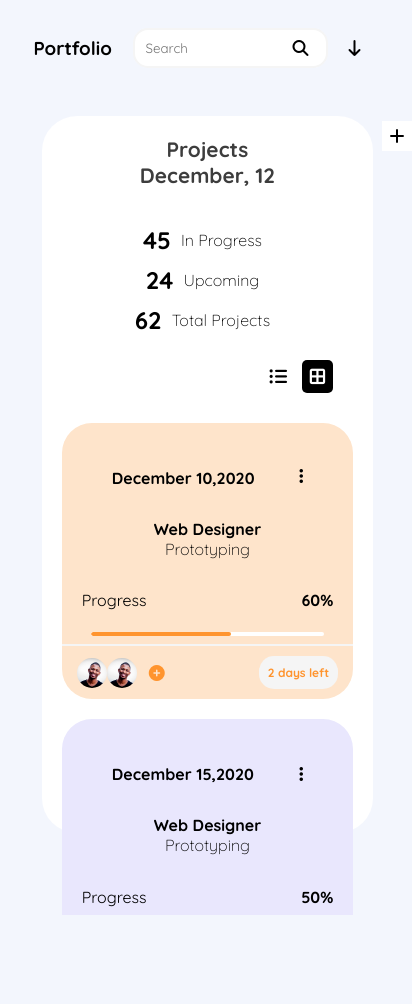
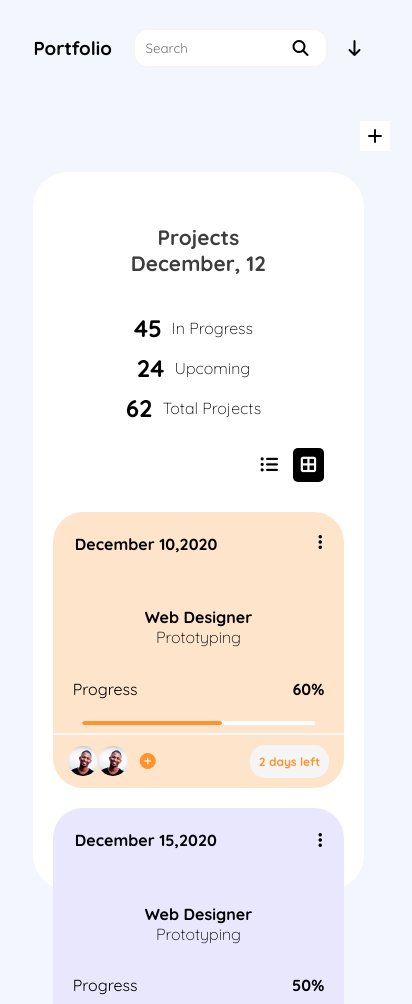
Before and after one commit to Tlhogi007/Project-Management, a plain HTML site: page index.html in a window 390 px wide. Shown: the whole page, 412 px wide, since content can reach past the window. Before the commit the page ends 915 px from the top, so only its background shows below. Drawn offline with Linux system fonts and the light colour scheme.

Commit message:
Second Commit
Fix responsiveness

```diff
--- a/css/styles.css
+++ b/css/styles.css
@@ -608,9 +608,12 @@ i {
     }
 
     .main__section__left .container {
+      /* background-color: black; */
       width: 85vw;
-
-      /* height: 100vh;*/
+      position: absolute;
+      top: 19%;
+      left: -5%;
+      /* height: 174%; */
     }
     .projects__cards .card {
       width: 100%;
@@ -632,7 +635,7 @@ i {
     }
     .toggle {
       top: 5%;
-      right: -6%;
+      right: 0%;
     }
 
     .stats__info p {
@@ -641,10 +644,22 @@ i {
       padding: 10px;
     }
 
-    .header {
+    .main__section__left .container .header {
       display: block;
       padding: 20px 50px 0 50px;
       text-align: center;
+    }
+
+    .projects__cards .card .header {
+      position: absolute;
+      top: 0;
+      bottom: 0;
+      margin: auto;
+      color: black;
+      display: flex;
+      padding: 22px;
+      justify-content: space-between;
+      font-size: 1rem;
     }
     .sec__header {
       display: block;
@@ -666,5 +681,9 @@ i {
       float: right;
       padding: 0 20px;
     }
+
+    .clientImg {
+      width: 100px;
+    }
   }
 }
```
